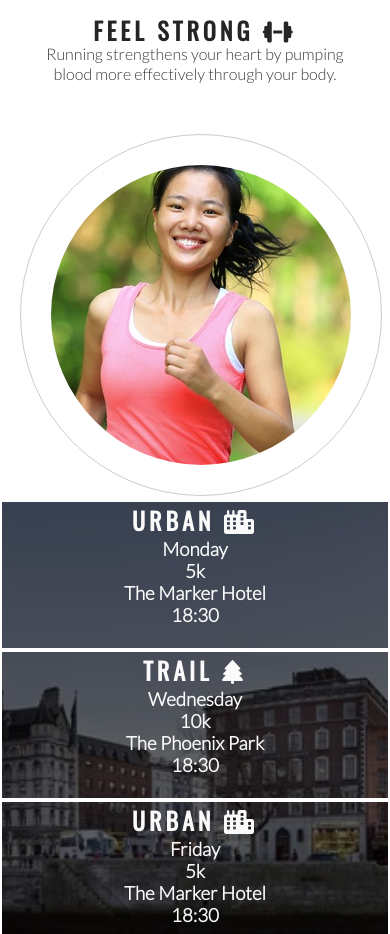
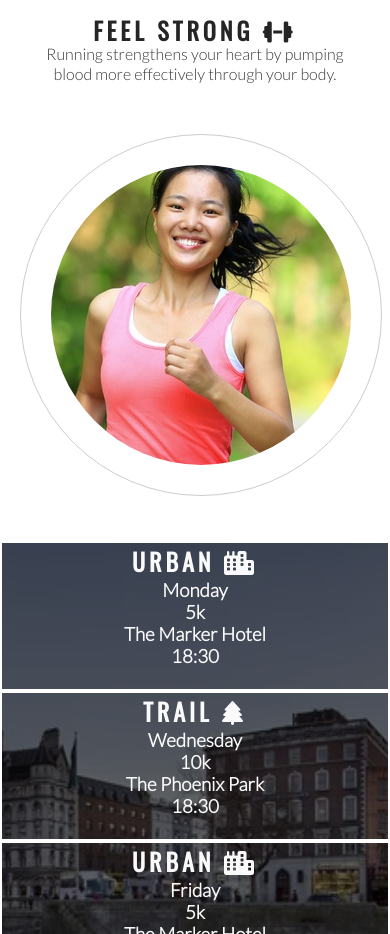
Before and after one commit to ryanoneill416/love-running, a plain HTML site: page index.html in a window 390 px wide. Shown: the part 1420-2354 px from the top of the page. Drawn offline with nearby package versions, Linux system fonts and the light colour scheme.

Commit message:
Add media query to club ethos for small width mobile devices

```diff
--- a/assets/css/style.css
+++ b/assets/css/style.css
@@ -345,3 +345,9 @@ footer {
         column-count: 2;
     }
 }
+
+@media screen and (max-width: 420px) {}
+    #center-about {
+        padding: 0 0 45px 0;
+    }
+}
```
